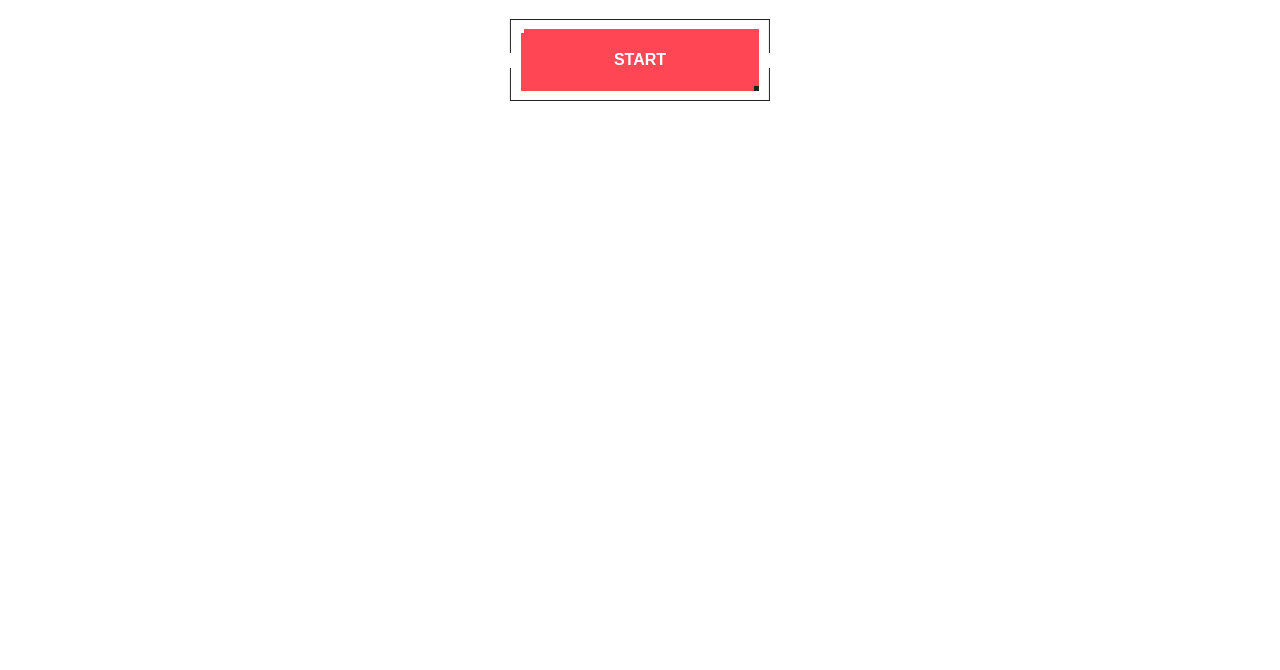
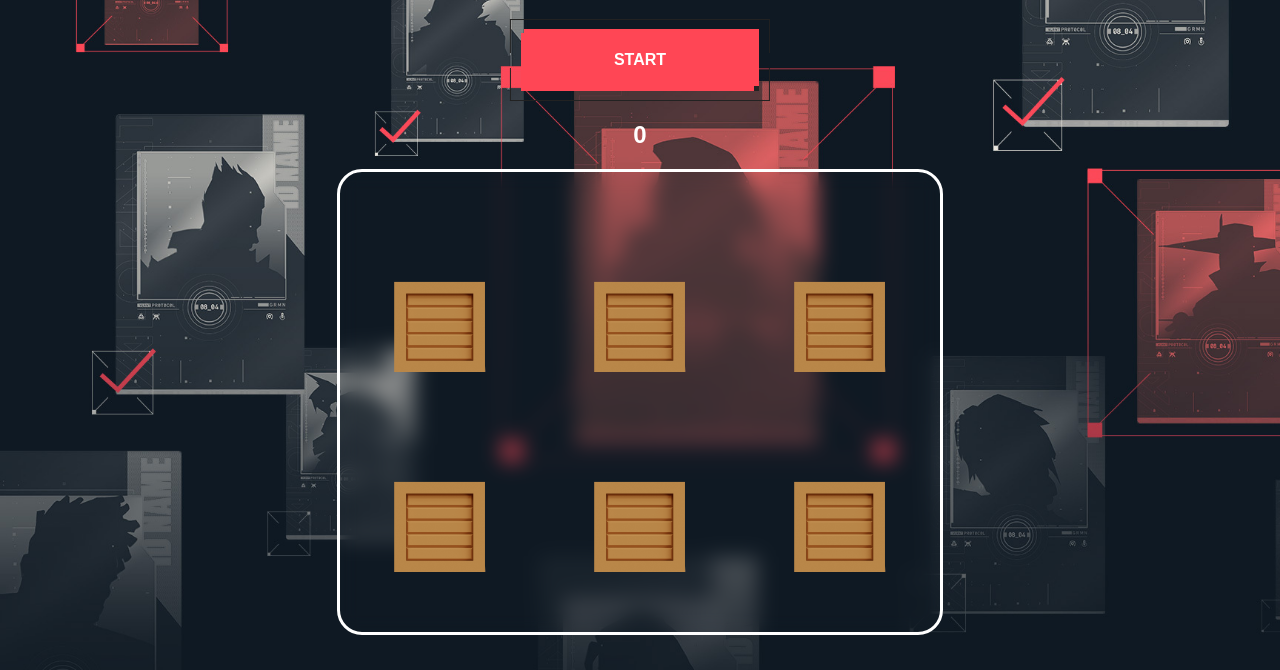
Before and after one commit to mhanifibrahim76/Target-Shooting1, a plain HTML site: page index.html in a window 1280 px wide. Shown: the part 130-800 px from the top of the page. Drawn offline with Linux system fonts and the light colour scheme; the site is published under a folder, as on GitHub Pages, so addresses that start at the root find nothing.

Commit message:
Update style.css

```diff
--- a/style.css
+++ b/style.css
@@ -1,7 +1,7 @@
 body {
     font-family: arial, hevetica, sans-serif;
     text-align: center;
-    background-image: url(../asset/background.jpg);
+    background-image: url(./asset/background.jpg);
     background-size: cover;
     background-attachment: fixed;
 }
@@ -153,14 +153,14 @@ h1  {
     width: 600px;
     height: 460px;
     margin: auto ;
-    cursor: url(/asset/crosshair1.png), auto;
+    cursor: url(./asset/crosshair1.png), auto;
     border: 3px solid white;
     border-radius: 25px;
     backdrop-filter: blur(10px);
 }
 
 .container:active {
-    cursor: url(/asset/crosshair2.png), auto;
+    cursor: url(./asset/crosshair2.png), auto;
 }
 
 .box {
@@ -176,7 +176,7 @@ h1  {
     display: block;
     width: 200px;
     height: 100px;
-    background: url(/asset/Box.png) bottom center no-repeat;
+    background: url(./asset/Box.png) bottom center no-repeat;
     background-size: 50%;
     position: absolute;
     bottom: -5px;
@@ -185,7 +185,7 @@ h1  {
 .target {
     width: 100%;
     height: 100%;
-    background: url(/asset/Target.png) bottom center no-repeat;
+    background: url(./asset/Target.png) bottom center no-repeat;
     background-size: 50%;
     position: absolute;
     top: 100px;
```
